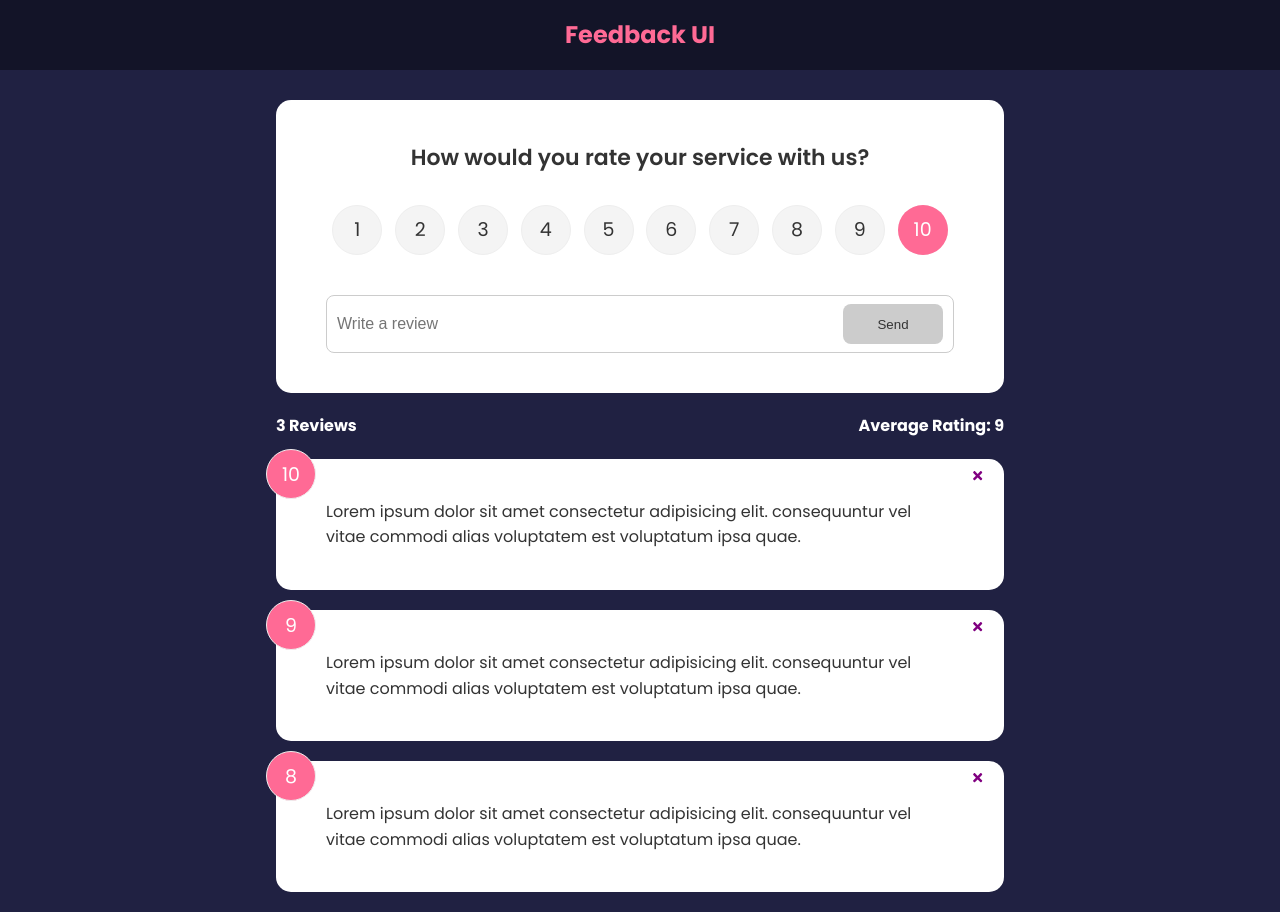
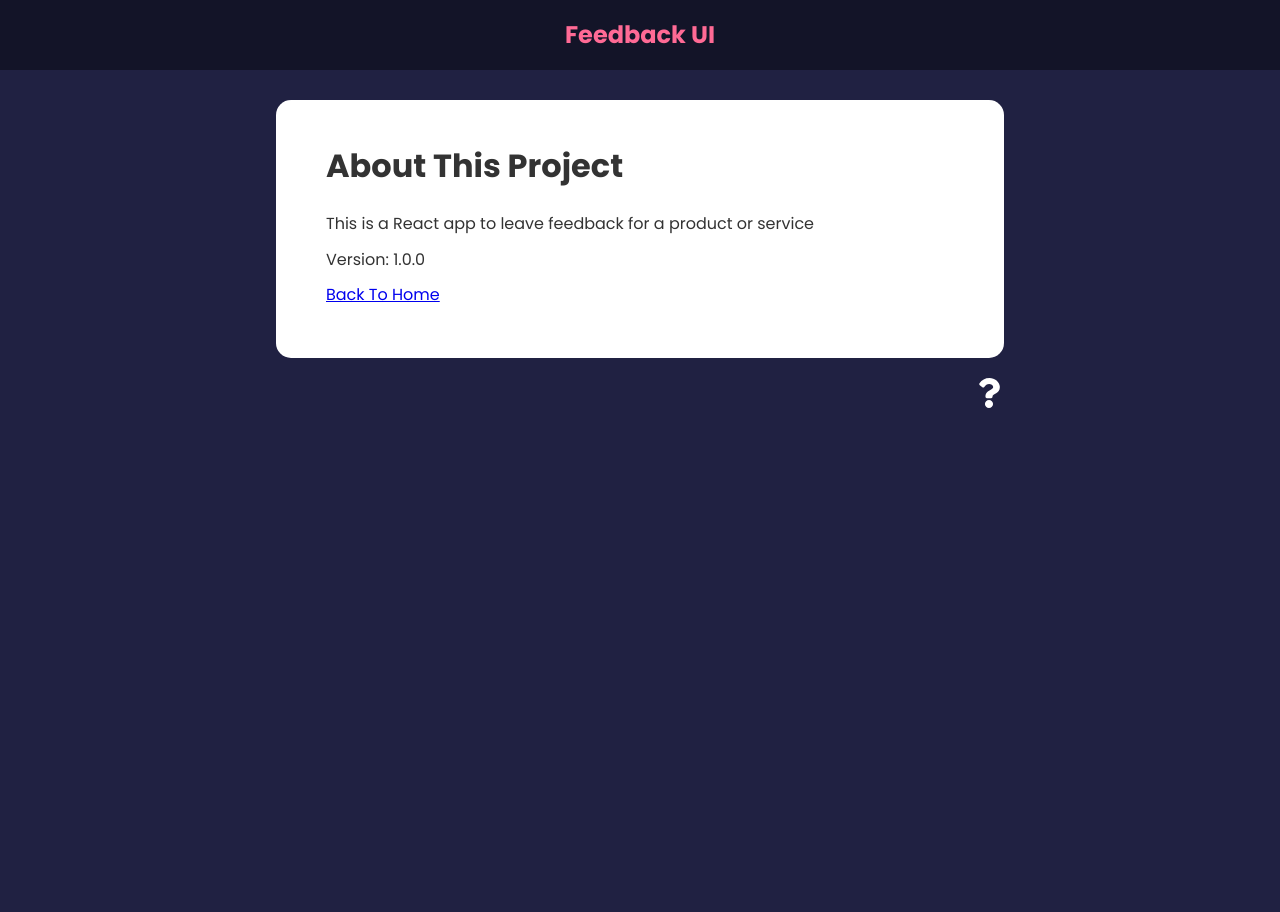
Before and after one commit to DWAcademProgramming/react_Practice, a React (Create React App) app in the folder feedback/feedback/: page /about in a window 1280 px wide. After the commit the page ends 800 px from the top, so only its background shows below. Built offline with nearby package versions, Linux system fonts and the light colour scheme.

Commit message:
The worst is over...

```diff
--- a/feedback/feedback/src/App.js
+++ b/feedback/feedback/src/App.js
@@ -1,10 +1,13 @@
 import React, {useState} from "react"
 import {v4 as uuidv4} from 'uuid'
+import { BrowserRouter as Router, Route, Routes } from 'react-router-dom'
 import Header from "./components/Header"
 import FeedbackList from "./components/FeedbackList"
 import FeedbackData from './data/FeedbackData'
 import FeedbackStats from "./components/FeedbackStats"
 import FeedbackForm from "./components/FeedbackForm"
+import AboutPage from './pages/AboutPage'
+import AboutIconlink from "./components/AboutIconlink"
 
 function App(){
     const [feedback, setFeedback] = useState(FeedbackData)
@@ -21,17 +24,25 @@
     }
 
     return(
-        <>
+        <Router>
             <Header />
             <div className="container">
-                <FeedbackForm handleAdd={addFeedback} />
-                <FeedbackStats feedback={feedback} />
-                <FeedbackList
-                    feedback={feedback}
-                    handleDelete={deleteFeedback}
-                />
+                <Routes>
+                <Route
+                    path='/'
+                    element={
+                      <>
+                        <FeedbackForm handleAdd={addFeedback}/>
+                        <FeedbackStats feedback={feedback} />
+                        <FeedbackList feedback={feedback} handleDelete={deleteFeedback} />
+                      </>
+                    }
+                ></Route>
+                <Route path='/about' element={<AboutPage />} />
+                </Routes>
+                <AboutIconlink />
             </div>
-        </>
+        </Router>
     )
 }
 
--- /dev/null
+++ b/feedback/feedback/src/components/AboutIconlink.jsx
@@ -0,0 +1,21 @@
+import React from 'react'
+import {FaQuestion} from 'react-icons/fa'
+import {Link} from 'react-router-dom'
+
+function AboutIconlink() {
+  return (
+    <div className='about-link'>
+        <Link
+            to={{
+                pathname: '/about',
+                search: '?sort=name',
+                hash: '#hello'
+            }}
+        >
+            <FaQuestion size={30} />
+        </Link>
+    </div>
+  )
+}
+
+export default AboutIconlink
--- a/feedback/feedback/src/pages/AboutPage.jsx
+++ b/feedback/feedback/src/pages/AboutPage.jsx
@@ -0,0 +1,20 @@
+import { Link } from 'react-router-dom'
+import Card from '../components/shared/Card'
+
+function AboutPage(props) {
+  return (
+    <Card>
+      <div className='about'>
+        <h1>About This Project</h1>
+        <p>This is a React app to leave feedback for a product or service</p>
+        <p>Version: 1.0.0</p>
+
+        <p>
+          <Link to='/'>Back To Home</Link>
+        </p>
+      </div>
+    </Card>
+  )
+}
+
+export default AboutPage
```
